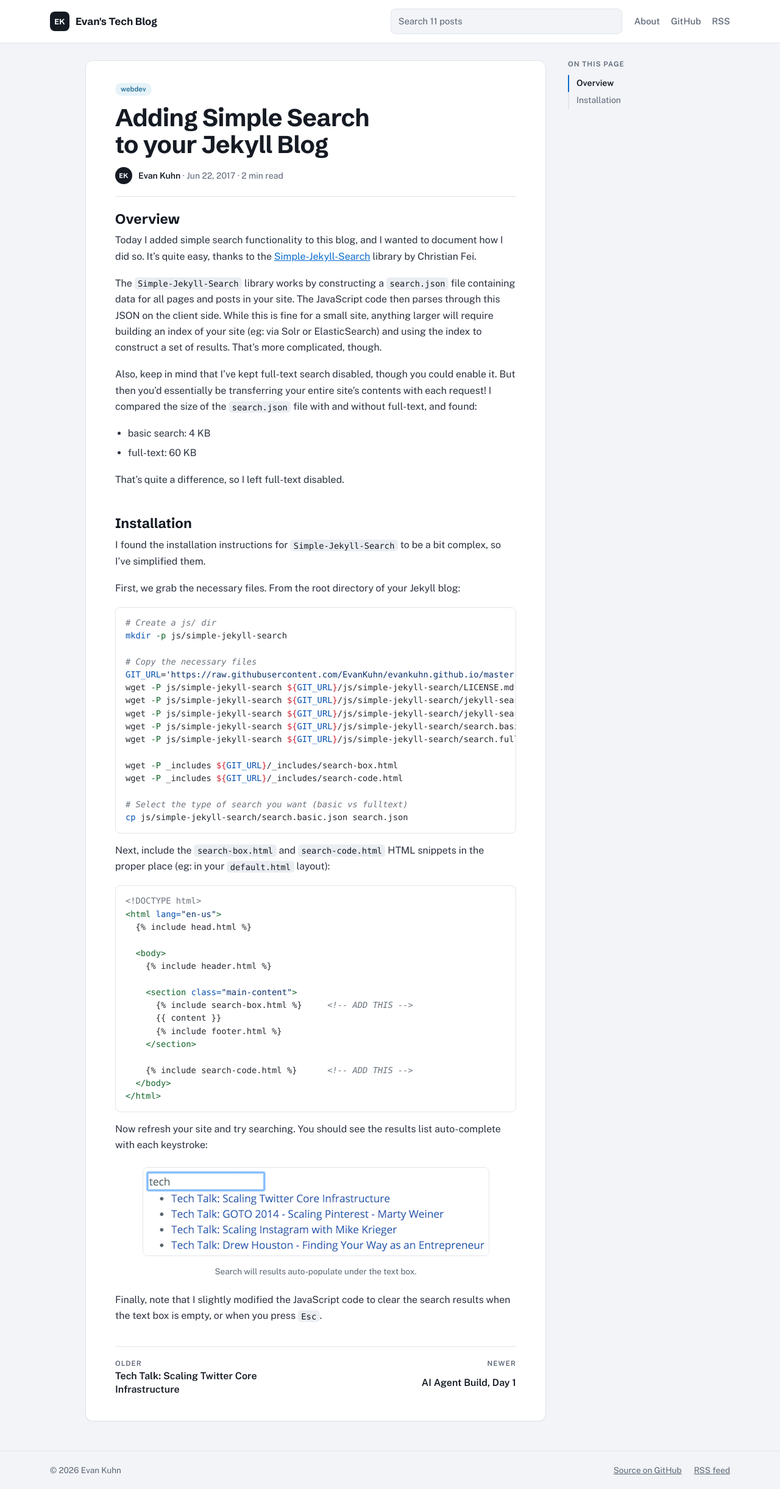
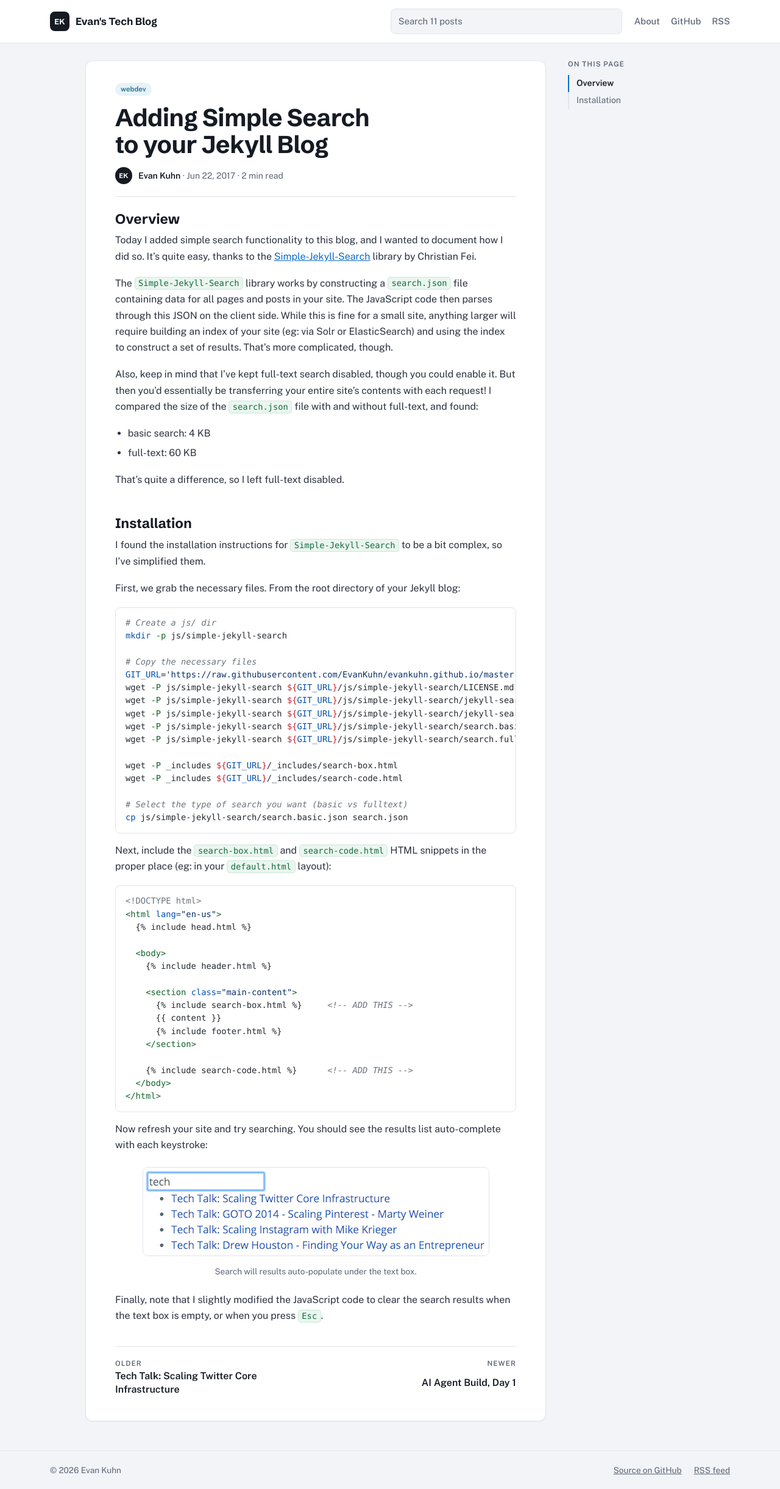
Before and after one commit to EvanKuhn/evankuhn.github.io, a Jekyll site: the page built from _posts/2017-06-22-adding-simple-search-to-your-jekyll-blog.md, in a window 1280 px wide. Shown: the whole page at 61% size. Built offline with Jekyll 4.4.1, drawn with Linux system fonts in a browser that asks for light colours.

Commit message:
Make inline code easier to spot
Give inline code a green text color, tinted background, and thin border
in both light and dark mode, and keep the box intact when it wraps.

Co-Authored-By: Claude Opus 5.5 <noreply@anthropic.com>

```diff
--- a/_sass/syntax.scss
+++ b/_sass/syntax.scss
@@ -9,6 +9,11 @@
   --code-number: #0550AE;
   --code-name: #8250DF;
   --code-tag: #116329;
+
+  // Inline `code` in prose. Green, so it doesn't read as a (blue) link.
+  --code-inline-fg: #146B41;
+  --code-inline-bg: #EAF6EF;
+  --code-inline-border: #CDE8D8;
 }
 
 @media (prefers-color-scheme: dark) {
@@ -21,6 +26,10 @@
     --code-number: #79C0FF;
     --code-name: #D2A8FF;
     --code-tag: #7EE787;
+
+    --code-inline-fg: #7FDCA4;
+    --code-inline-bg: #15251D;
+    --code-inline-border: #234031;
   }
 }
 
@@ -30,10 +39,14 @@ code, pre {
 }
 
 :not(pre) > code {
-  padding: 0.12em 0.4em;
+  padding: 0.1em 0.4em;
   border-radius: 5px;
-  background: var(--soft);
-  color: var(--ink);
+  border: 1px solid var(--code-inline-border);
+  background: var(--code-inline-bg);
+  color: var(--code-inline-fg);
+  // When inline code wraps, give each line its own padding and border
+  -webkit-box-decoration-break: clone;
+  box-decoration-break: clone;
 }
 
 pre {
```
